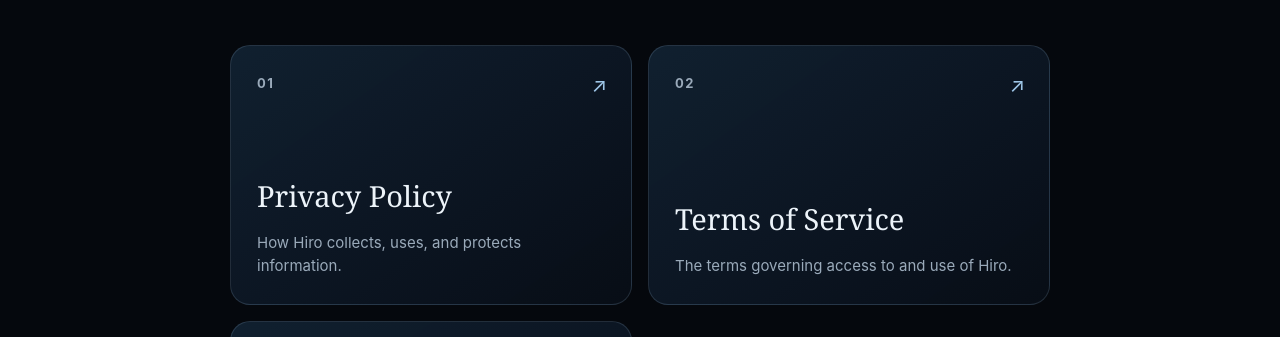
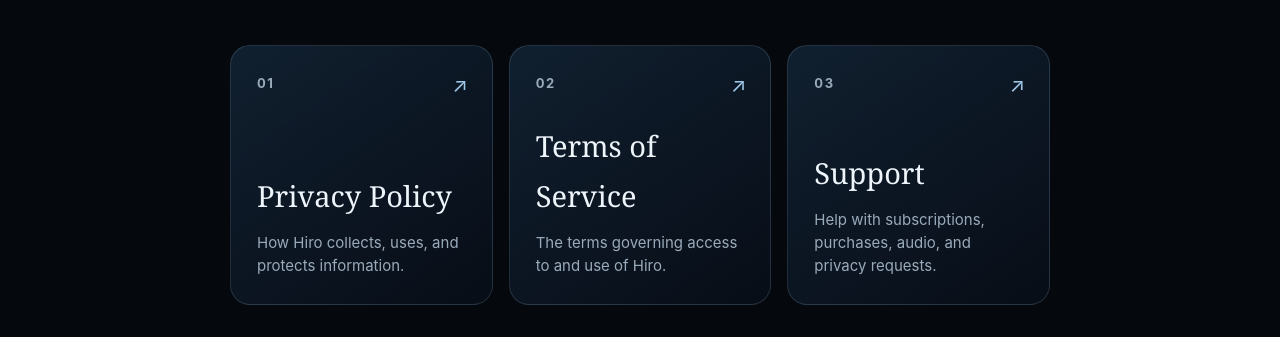
Before and after one commit to stefang0712/hiro-legal, a plain HTML site: page index.html in a window 1280 px wide. Shown: the part 538-875 px from the top of the page. Drawn offline with Linux system fonts and the light colour scheme.

Commit message:
Fit support card in Hiro site grid

```diff
--- a/styles.css
+++ b/styles.css
@@ -127,7 +127,7 @@
 
 .legal-grid {
   display: grid;
-  grid-template-columns: repeat(2, 1fr);
+  grid-template-columns: repeat(auto-fit, minmax(220px, 1fr));
   gap: 16px;
 }
 
```
